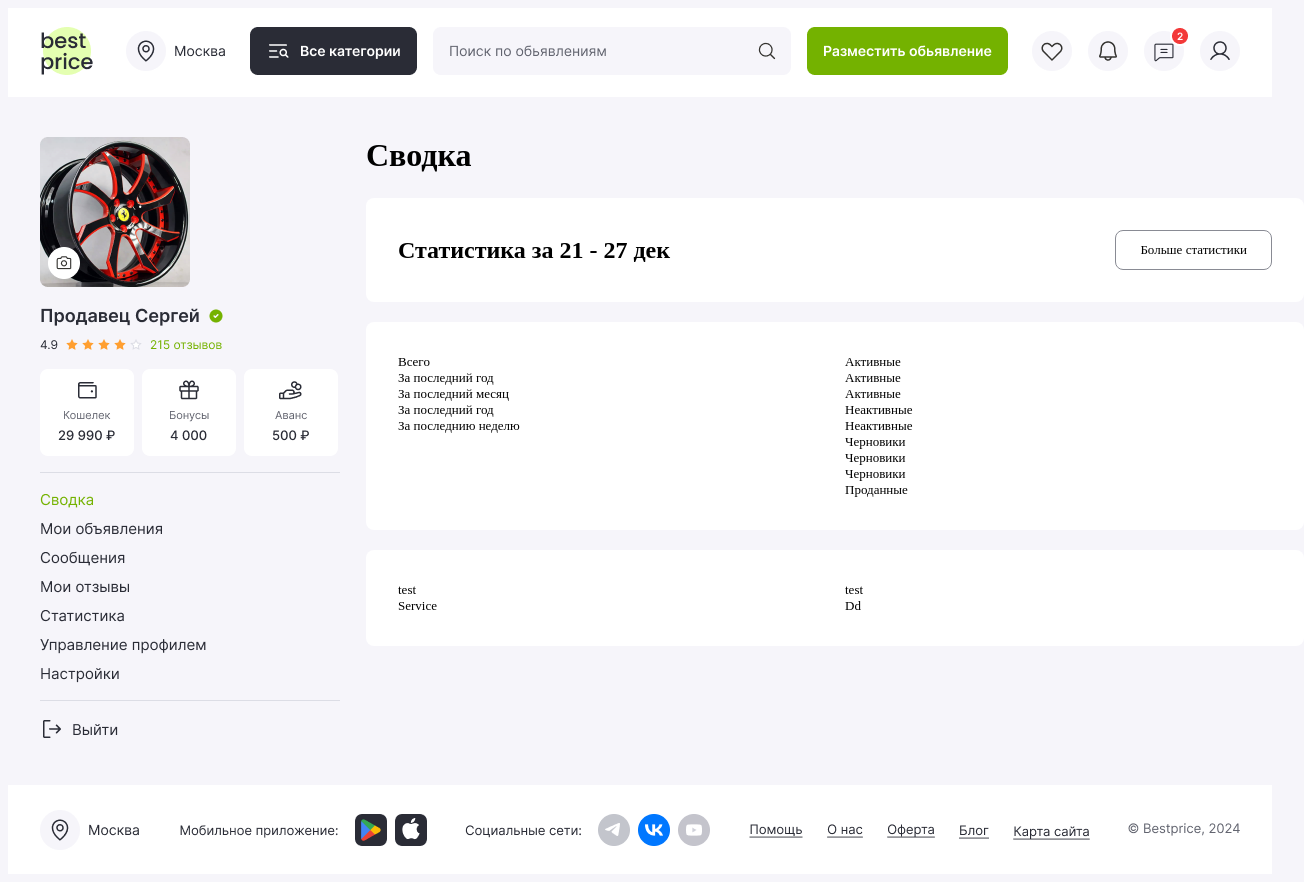
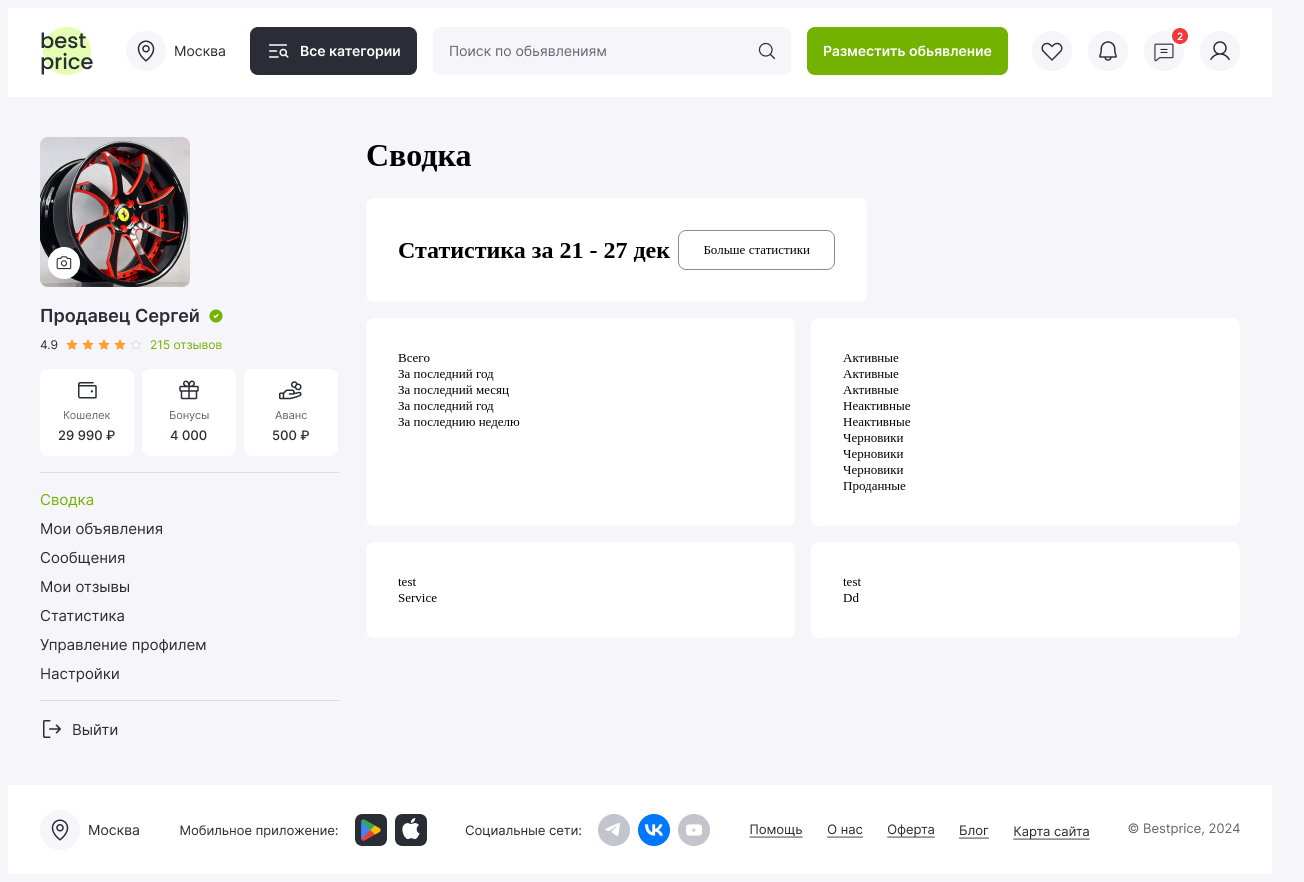
Before and after one commit to rozalinaag/best-price, a React (Vite) app: page / in a window 1280 px wide. Shown: the whole page, 1304 px wide, since content can reach past the window. Built offline with nearby package versions, Linux system fonts and the light colour scheme; data requests are answered from the project's data file.

Commit message:
flex grid

```diff
--- a/package.json
+++ b/package.json
@@ -3,6 +3,9 @@
   "private": true,
   "version": "0.0.0",
   "type": "module",
+  "imports": {
+    "#src/*": "./src/*"
+  },
   "scripts": {
     "dev": "vite",
     "build": "tsc -b && vite build",
--- a/src/pages/brief/components/IncomeOrder/IncomeOrder.tsx
+++ b/src/pages/brief/components/IncomeOrder/IncomeOrder.tsx
@@ -1,6 +1,6 @@
-import { fetchIncomeFromOrders } from '../../../../shared/api/apiBrief';
-import { useDataFetch } from '../../../../shared/hooks/useDataFetch';
-import { Card } from '../../../../shared/ui/Card/Card';
+import { fetchIncomeFromOrders } from '#src/shared/api/apiBrief.ts';
+import { useDataFetch } from '#src/shared/hooks/useDataFetch.ts';
+import { Card } from '#src/shared/ui/Card/Card.tsx';
 
 export function IncomeOrder() {
   const [error, incomes, isPending] = useDataFetch(fetchIncomeFromOrders);
--- a/src/pages/brief/index.tsx
+++ b/src/pages/brief/index.tsx
@@ -14,10 +14,15 @@ export function BriefPage() {
       <Stats />
 
       <div className={css.content}>
-        <IncomeOrder />
-        <Announcements />
-        <ServiceLevel />
-        <ActivityPromotion />
+        <div className={css.row}>
+          <IncomeOrder />
+          <Announcements />
+        </div>
+
+        <div className={css.row}>
+          <ServiceLevel />
+          <ActivityPromotion />
+        </div>
       </div>
     </main>
   );
--- a/src/pages/brief/styles.module.css
+++ b/src/pages/brief/styles.module.css
@@ -1,14 +1,21 @@
 .content {
-  margin-top: 20px;
-  display: grid;
-  grid-template-columns: repeat(2, 1fr);
-  row-gap: 20px;
-  column-gap: 20px;
-  box-sizing: border-box;
+  margin-top: 16px;
+}
+
+.row {
+  display: flex;
+  width: 100%;
+  gap: 16px;
+  margin-bottom: 16px;
+}
+
+.item {
+  background-color: red;
+  padding: 20px;
+  width: 50%;
 }
 
 @media (max-width: 768px) {
   .content {
-    grid-template-columns: 1fr;
   }
 }
--- a/src/shared/ui/Card/Card.tsx
+++ b/src/shared/ui/Card/Card.tsx
@@ -1,6 +1,13 @@
 import { ReactNode } from 'react';
 import css from './styles.module.css';
+import clsx from 'clsx';
 
-export function Card({ children }: { children: ReactNode }) {
-  return <div className={css.wrapper}>{children}</div>;
+export function Card({
+  children,
+  style,
+}: {
+  children: ReactNode;
+  style: string;
+}) {
+  return <div className={clsx(css.wrapper, style)}>{children}</div>;
 }
--- a/src/shared/ui/Card/styles.module.css
+++ b/src/shared/ui/Card/styles.module.css
@@ -1,5 +1,5 @@
 .wrapper {
-  width: 100%;
+  width: 50%;
   background-color: var(--secondary-backround-color);
   border-radius: 8px;
   padding: 32px;
--- /dev/null
+++ b/src/shared/ui/StatsCard/StatsCard.tsx
@@ -0,0 +1,27 @@
+import css from './styles.module.css';
+import clsx from 'clsx';
+
+type Props = {
+  title: string;
+  value: number;
+  increase: boolean;
+  active: boolean;
+  percent?: number;
+};
+
+export function StatsCard({ title, value, increase, active, percent }: Props) {
+  return (
+    <div className={clsx(css.wrapper, active && css.active)}>
+      <div className={css.title}>{title}</div>
+
+      <div className={css.content}>
+        <div className={css.value}>{value}</div>
+        {percent && (
+          <div className={increase ? css.increase : css.decrease}>
+            {percent}%
+          </div>
+        )}
+      </div>
+    </div>
+  );
+}
--- a/src/shared/ui/index.ts
+++ b/src/shared/ui/index.ts
@@ -4,3 +4,4 @@ export { Title } from './Title/Title';
 export { Header } from './Header/Header';
 export { Footer } from './Footer/Footer';
 export { LeftMenu } from './LeftMenu/LeftMenu';
+export { StatsCard } from './StatsCard/StatsCard';
```
Also changed, not shown: src/shared/ui/StatsCard/styles.module.css (added).
